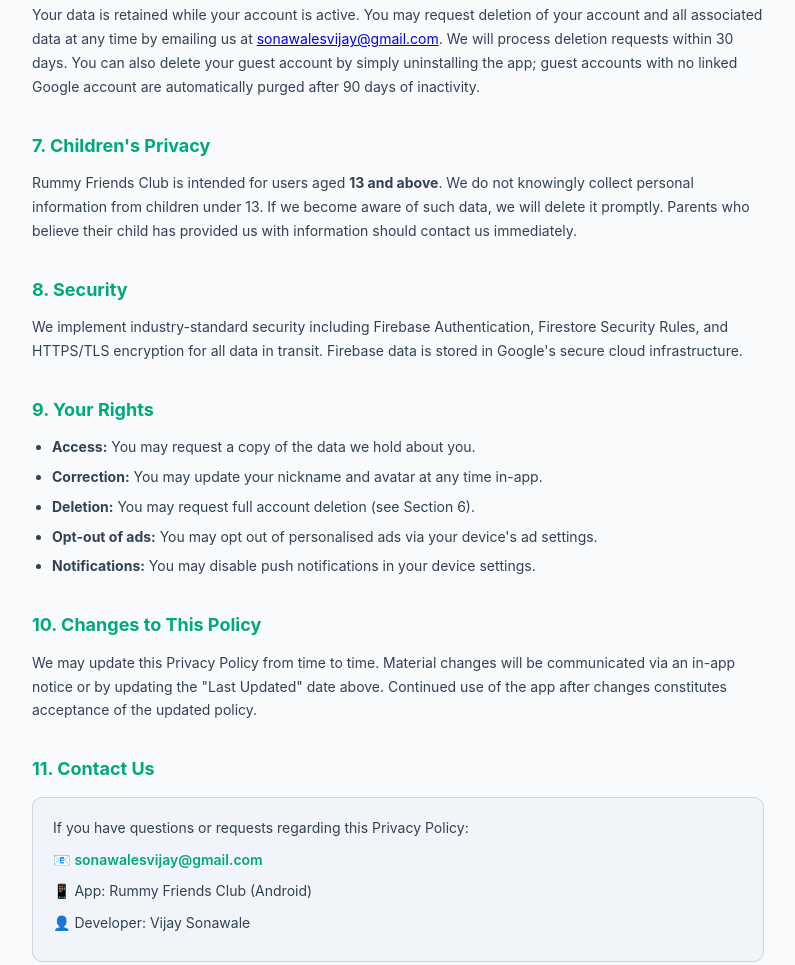
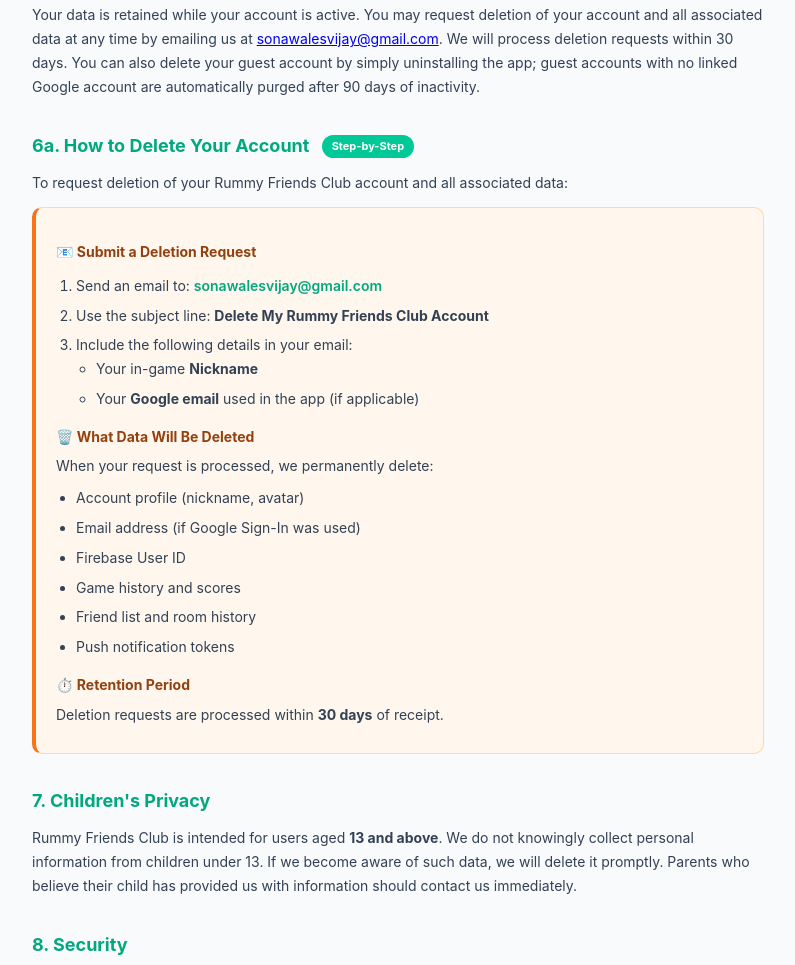
Before and after one commit to vijaysonawale/vijaysonawale.github.io, a plain HTML site: page rummy-friends-privacy-policy.html in a window 1280 px wide. Shown: the part 1718-2683 px from the top of the page, without its empty margins (242-1037 px from the left). Drawn offline with Linux system fonts and the light colour scheme.

Commit message:
Update rummy-friends-privacy-policy.html

```diff
--- a/rummy-friends-privacy-policy.html
+++ b/rummy-friends-privacy-policy.html
@@ -51,6 +51,18 @@
       margin-top: 12px;
     }
     .contact-box a { color: #00A87E; text-decoration: none; font-weight: 600; }
+    .deletion-box {
+      background: #fff7ed;
+      border: 1px solid #fed7aa;
+      border-left: 4px solid #f97316;
+      border-radius: 10px;
+      padding: 18px 20px;
+      margin-top: 12px;
+    }
+    .deletion-box ol { padding-left: 20px; margin: 10px 0; }
+    .deletion-box ol li { margin-bottom: 6px; font-size: 14px; color: #334155; }
+    .deletion-box a { color: #00A87E; text-decoration: none; font-weight: 600; }
+    .deletion-box h3 { font-size: 14px; font-weight: 700; color: #92400e; margin: 14px 0 6px; }
     footer {
       text-align: center;
       font-size: 12px;
@@ -155,6 +167,37 @@
     purged after 90 days of inactivity.
   </p>
 
+  <h2>6a. How to Delete Your Account <span class="badge">Step-by-Step</span></h2>
+  <p>To request deletion of your Rummy Friends Club account and all associated data:</p>
+
+  <div class="deletion-box">
+    <h3>📧 Submit a Deletion Request</h3>
+    <ol>
+      <li>Send an email to: <a href="mailto:sonawalesvijay@gmail.com">sonawalesvijay@gmail.com</a></li>
+      <li>Use the subject line: <strong>Delete My Rummy Friends Club Account</strong></li>
+      <li>Include the following details in your email:
+        <ul>
+          <li>Your in-game <strong>Nickname</strong></li>
+          <li>Your <strong>Google email</strong> used in the app (if applicable)</li>
+        </ul>
+      </li>
+    </ol>
+
+    <h3>🗑️ What Data Will Be Deleted</h3>
+    <p>When your request is processed, we permanently delete:</p>
+    <ul>
+      <li>Account profile (nickname, avatar)</li>
+      <li>Email address (if Google Sign-In was used)</li>
+      <li>Firebase User ID</li>
+      <li>Game history and scores</li>
+      <li>Friend list and room history</li>
+      <li>Push notification tokens</li>
+    </ul>
+
+    <h3>⏱️ Retention Period</h3>
+    <p>Deletion requests are processed within <strong>30 days</strong> of receipt.</p>
+  </div>
+
   <h2>7. Children's Privacy</h2>
   <p>
     Rummy Friends Club is intended for users aged <strong>13 and above</strong>. We do not knowingly
@@ -174,7 +217,7 @@
   <ul>
     <li><strong>Access:</strong> You may request a copy of the data we hold about you.</li>
     <li><strong>Correction:</strong> You may update your nickname and avatar at any time in-app.</li>
-    <li><strong>Deletion:</strong> You may request full account deletion (see Section 6).</li>
+    <li><strong>Deletion:</strong> You may request full account deletion (see Section 6a).</li>
     <li><strong>Opt-out of ads:</strong> You may opt out of personalised ads via your device's ad settings.</li>
     <li><strong>Notifications:</strong> You may disable push notifications in your device settings.</li>
   </ul>
```
